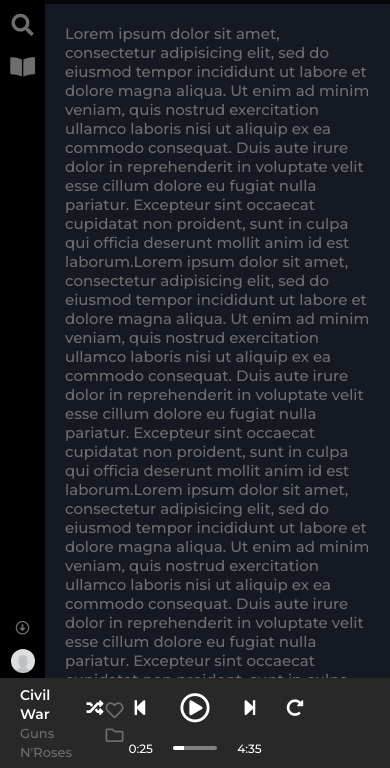
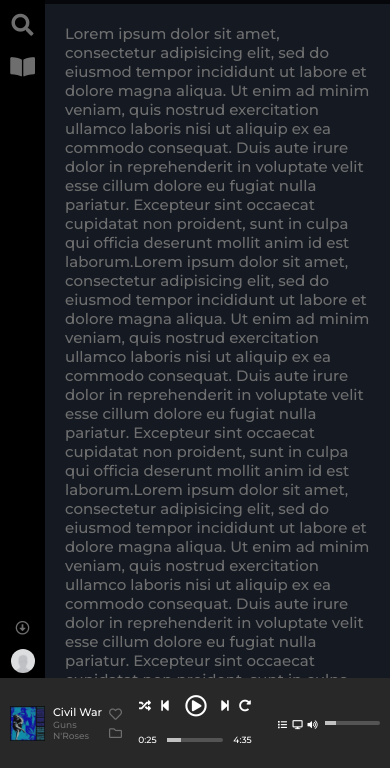
Before and after one commit to AdriKolaj/html-css-spotifyweb, a plain HTML site: page index.html in a window 390 px wide. Shown: the part 76-844 px from the top of the page. Drawn offline with Linux system fonts and the light colour scheme.

Commit message:
footer completato

```diff
--- a/css/style.css
+++ b/css/style.css
@@ -45,7 +45,7 @@ a {
   display: flex;
   flex-direction: column;
   justify-content: space-between;
-  width: 220px;
+  width: 230px;
   height: 100%;
   min-height: 470px;
   overflow: hidden;
@@ -174,7 +174,7 @@ a {
 
 /* content section */
 #main_content {
-  width: calc(100% - 220px);
+  width: calc(100% - 230px);
   height: 100%;
   overflow-y: auto;
   background-color: #141922;
@@ -186,7 +186,7 @@ a {
   position: fixed;
   right: 0;
   top: 0;
-  width: calc(100% - 220px);
+  width: calc(100% - 230px);
   height: 80px;
   overflow: hidden;
   background-color: rgba(0, 0, 0, 0.7);
@@ -202,7 +202,7 @@ a {
   border-radius: 50px;
 }
 #main_content .cta a:hover {
-  font-size: 14px;
+  transform: scale(1.1);
 }
 
 #main_content .container {
@@ -213,50 +213,79 @@ a {
 
 /* footer section */
 footer {
+  position: fixed;
+  bottom: 0;
+  left: 0;
+  width: 100%;
   display: flex;
   justify-content: space-between;
   align-items: center;
   height: 90px;
   background-color: #282828;
-  padding: 10px;
+}
+
+.progress_score:hover,
+.volume_bar:hover {
+  cursor: pointer;
+}
+.progress_score:hover > .listened_score,
+.volume_bar:hover > .volume_bar_progress {
+  background-color: #1BD760;
+}
+.score_hover {
+  content= "";
+  display: inline-block;
+  position: absolute;
+  width: 13px;
+  height: 13px;
+  right: 0;
+  top: 50%;
+  transform: translate(50%, -50%);
+  border-radius: 100%;
+  background-color: #D2D2D2;
+  opacity: 0;
+}
+.progress_score:hover .score_hover,
+.volume_bar:hover .score_hover {
+  opacity: 1;
 }
 
 /* left footer section */
 #footer_left {
   display: flex;
   align-items: center;
-  width: 30%;
-  height: 100%;
+  width: 230px;
+  padding-left: 10px;
 }
 
 #footer_left .img_now_playing {
-  height: 55px;
-  width: 55px;
+  position: relative;
+  height: 45px;
+  width: 45px;
   margin-right: 10px;
-  background-image: url('../img/now-playing.jpg');
-  background-position: center;
-  background-repeat: no-repeat;
-  background-size: contain;
 }
+
+#footer_left .img_now_playing img {
+  height: 100%;
+  opacity: 0.6;
+}
+
 #footer_left .img_now_playing:hover {
   cursor: pointer;
-}
-.img_now_playing .layover {
-  height: 100%;
-  width: 100%;
-  background-color: rgba(0, 0, 0, 0.3);
 }
 
 #footer_left .txt_now_playing {
   margin-right: 30px;
+  display: flex;
+  flex-direction: column;
 }
 .title_now_playing {
-  font-size: 14px;
+  font-size: 13px;
   color: white;
   font-weight: 600;
 }
 .artist_now_playing {
-  font-size: 13px;
+  font-size: 11px;
 }
 .artist_now_playing:hover {
   text-decoration: underline;
@@ -264,8 +293,7 @@ footer {
 }
 
 .save_song button {
-  width: 25px;
-  height: 25px;
+  width: 22px;
   border: none;
   color: #6E6E6E;
   background-color: transparent;
@@ -276,7 +304,7 @@ footer {
 }
 
 .save_song button .far{
-  font-size: 18px;
+  font-size: 15px;
   font-weight: 500;
 }
 /* /left footer section */
@@ -285,33 +313,42 @@ footer {
 #footer_center {
   display: flex;
   flex-direction: column;
+  justify-content: space-around;
   align-items: center;
-  justify-content: space-between;
-  width: 40%;
   height: 100%;
+  width: 45%;
 }
 
 .player_buttons {
   display: flex;
   align-items: center;
   justify-content: center;
+  height: 50%;
+  padding-top: 10px;
 }
 
 .player_buttons button {
-  width: 45px;
+  width: 40px;
   height: 40px;
   border: none;
   color: white;
   background-color: transparent;
 }
+.player_buttons button i:hover {
+  cursor: pointer;
+}
+
 #play {
   margin: 0 10px;
 }
+#play:hover {
+  transform: scale(1.2);
+}
 .player_buttons button .far {
-  font-size: 30px;
+  font-size: 29px;
 }
 .player_buttons button .fas{
-  font-size: 17px;
+  font-size: 16px;
 }
 
 .player_score {
@@ -319,8 +356,9 @@ footer {
   flex-direction: row;
   justify-content: center;
   align-items: center;
-  width: 90%;
-  height: 30%;
+  width: 80%;
+  height: 50%;
+  padding-bottom: 12px;
 }
 
 .progress_score {
@@ -329,25 +367,70 @@ footer {
   margin: 0 20px;
   border-radius: 5px;
   overflow: hidden;
-  background-color: grey;
+  background-color: #545454;
+  overflow: visible;
 }
 .listened_score {
+  position: relative;
   width: 25%;
   height: 100%;
-  background-color: white;
+  background-color: #c1c1c1;
+  overflow: visible;
 }
 
+.time_score {
+  display: flex;
+}
 .time_score span {
-  font-size: 12px;
+  height: 100%;
+  font-size: 11px;
   color: white;
 }
 /* /center footer section */
 
 /* right footer section */
 #footer_right {
-  width: 30%;
+  display: flex;
+  justify-content: flex-end;
+  align-items: center;
+  width: 230px;
+  padding-right: 10px;
+}
+
+.function_buttons {
+  display: flex;
+}
+.function_buttons button {
+  width: 28px;
+  border: none;
+  color: white;
+  background-color: transparent;
+}
+.function_buttons button i {
+  font-size: 12px;
+}
+.function_buttons button i:hover {
+  cursor: pointer;
+}
+
+.volume_bar {
+  width: 45%;
+  height: 4px;
+  border-radius: 5px;
+  overflow: hidden;
+  margin-left: 10px;
+  background-color: #545454;
+  overflow: visible;
+}
+.volume_bar_progress {
+  position: relative;
+  width: 20%;
   height: 100%;
+  background-color: #c1c1c1;
+  overflow: visible;
 }
+
+
 /* /right footer section */
 /* /footer section */
 
@@ -425,8 +508,94 @@ footer {
     padding: 10px 30px;
   }
   /* /main section */
+
+  /* footer */
+  /* footer left */
+  #footer_left,
+  #footer_right {
+    width: 180px;
+  }
+
+  #footer_left .img_now_playing {
+    width: 35px;
+    height: 35px;
+    margin-right: 8px;
+  }
+
+  #footer_left .txt_now_playing {
+    margin-right: 0;
+  }
+  .title_now_playing {
+    font-size: 11px;
+    color: white;
+    font-weight: 500;
+  }
+  .artist_now_playing {
+    font-size: 9px;
+  }
+
+  .save_song button {
+    width: 15px;
+    padding: 0 5px;
+  }
+  .save_song button .far{
+    font-size: 13px;
+    font-weight: 500;
+  }
+  /* /footer left */
+
+  /* footer center */
+  .player_buttons button {
+    width: 20px;
+    height: 40px;
+  }
+  #play {
+    margin: 0 10px;
+  }
+  .player_buttons button .far {
+    font-size: 22px;
+  }
+  .player_buttons button .fas{
+    font-size: 12px;
+  }
+
+  .player_score {
+    width: 90%;
+  }
+  .progress_score {
+    margin: 0 10px;
+  }
+  .time_score span {
+    font-size: 9px;
+  }
+  /* /footer center */
+
+  /* footer right */
+  .function_buttons button {
+    width: 15px;
+    height: 15px;
+  }
+  .function_buttons button i {
+    font-size: 9px;
+  }
+  .volume_bar {
+    width: 45%;
+    margin-left: 5px;
+  }
+  /* /footer right */
+  /* /footer */
 }
 /* /xs devices */
+
+/* s devices  */
+@media only screen and (max-width: 991px) {
+
+  /* /footer section */
+  #footer_left .txt_now_playing {
+  }
+  /* /footer section */
+}
+/* /s devices  */
 
 /* all devices except xs */
 @media only screen and (min-width: 768px) {
--- a/index.html
+++ b/index.html
@@ -115,10 +115,10 @@
         <!-- left footer section -->
         <div id="footer_left">
           <div class="img_now_playing">
-            <div class="layover"></div>
+            <img src="img/now-playing.jpg" alt="Album cover">
           </div>
           <div class="txt_now_playing">
-            <a class="title_now_playing" href="#">Civil War</a></br>
+            <a class="title_now_playing" href="#">Civil War</a>
             <a class="artist_now_playing" href="#">Guns N&apos;Roses</a>
           </div>
           <div class="save_song">
@@ -141,7 +141,9 @@
               <span>0:25</span>
             </div>
             <div class="progress_score">
-              <div class="listened_score"></div>
+              <div class="listened_score">
+                <div class="score_hover"></div>
+              </div>
             </div>
             <div class="time_score">
               <span>4:35</span>
@@ -151,7 +153,16 @@
         <!-- /center footer section -->
         <!-- right footer section -->
         <div id="footer_right">
-
+          <div class="function_buttons">
+            <button type="button" name="songlist"><i class="fas fa-list"></i></button>
+            <button type="button" name="desktop"><i class="fas fa-desktop"></i></button>
+            <button type="button" name="volume"><i class="fas fa-volume-up"></i></button>
+          </div>
+          <div class="volume_bar">
+            <div class="volume_bar_progress">
+              <div class="score_hover"></div>
+            </div>
+          </div>
         </div>
         <!-- right footer section -->
       </footer>
```
